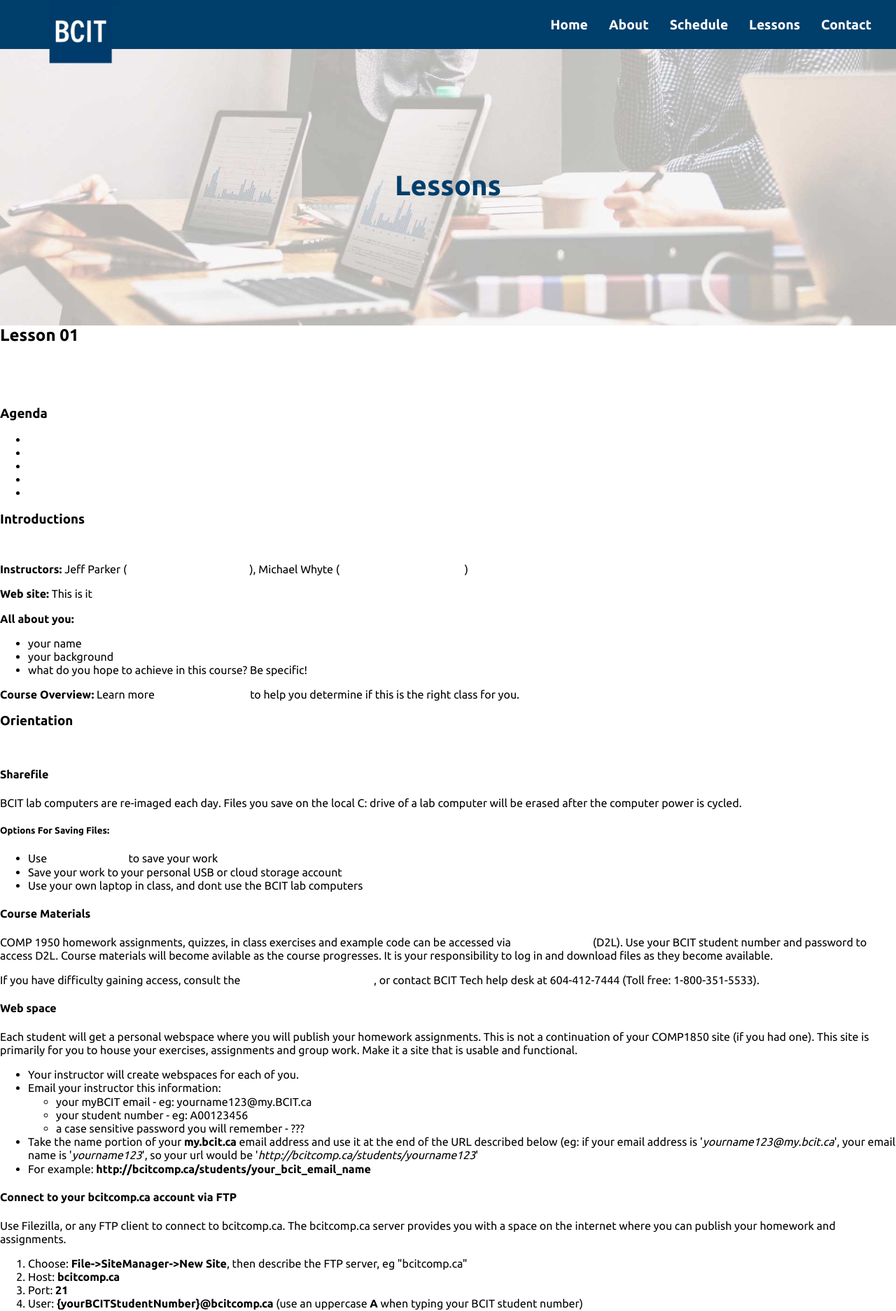
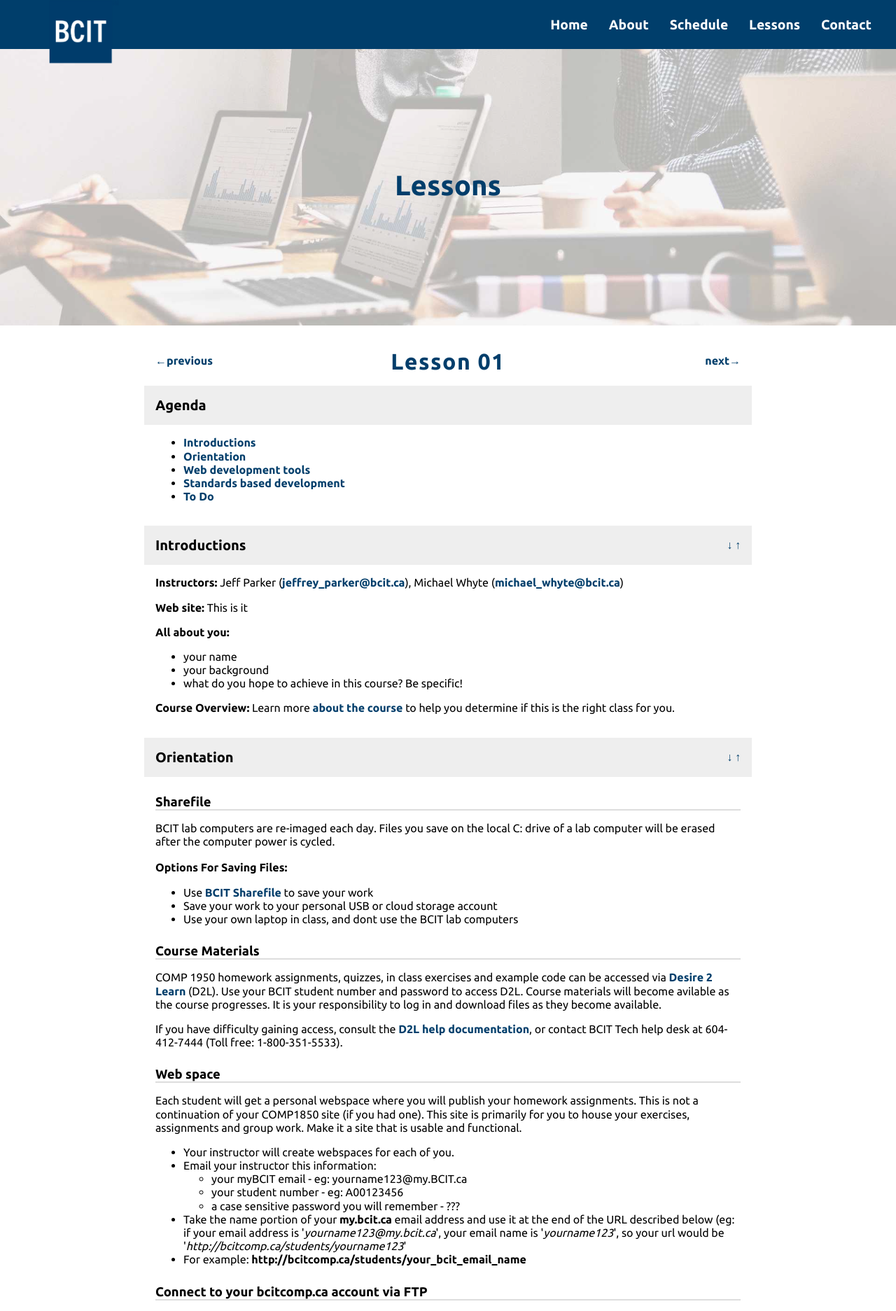
Before and after one commit to laurenthiasherly/1950-final, a PHP site: page /lessons01.php in a window 1280 px wide. Shown: the top 1873 px of the page at 70% size. Run offline with PHP 8.4, Linux system fonts and the light colour scheme; some libraries are stand-ins or nearby versions.

Commit message:
Changes to navigation arrows on lessons page.

```diff
--- a/css/styles.css
+++ b/css/styles.css
@@ -483,6 +483,87 @@
   th, td {
     width: 40%;
     height: 50px; } }
+.lessons {
+  margin-left: auto;
+  margin-right: auto;
+  max-width: 900px;
+  min-width: 320px;
+  padding: 2em;
+  overflow-wrap: break-word; }
+  .lessons img {
+    display: block;
+    margin: 0.5em auto;
+    padding: 0.5em;
+    border: solid 2px #eeeeee; }
+  .lessons li > img {
+    margin: 0.5em; }
+  .lessons a {
+    color: #003e6b; }
+    .lessons a:hover, .lessons a:focus, .lessons a:active {
+      color: #38abff; }
+  .lessons h2 {
+    text-align: center;
+    font-size: 2rem;
+    color: #003e6b;
+    letter-spacing: 1.5px; }
+  .lessons h3 {
+    margin: 1rem -1rem 0;
+    padding: 1rem;
+    padding-right: 2rem;
+    background-color: #eeeeee;
+    font-size: 1.25rem; }
+  .lessons h4 {
+    font-size: 1.15rem;
+    margin-top: 1.5rem;
+    margin-bottom: 1rem;
+    border-bottom: 2px solid #dddddd; }
+  .lessons h5 {
+    font-size: 1rem;
+    margin-top: 1.15rem;
+    margin-bottom: 1rem; }
+  .lessons .lesson-header {
+    margin-left: auto;
+    margin-right: auto; }
+    .lessons .lesson-header ol {
+      font-weight: bold; }
+      .lessons .lesson-header ol li {
+        padding: 0.5em 0; }
+  .lessons .content,
+  .lessons .lesson-header {
+    padding-top: 91px;
+    margin-top: -91px; }
+    .lessons .content > div,
+    .lessons .lesson-header > div {
+      position: relative; }
+  .lessons .link-previous,
+  .lessons .link-next,
+  .lessons .scroll-nav {
+    position: absolute;
+    margin: 0;
+    top: 50%;
+    transform: translate(0, -50%); }
+  .lessons .scroll-nav {
+    right: 0; }
+  .lessons .link-previous, .lessons .link-next {
+    font-size: 1em; }
+  .lessons .link-previous {
+    left: 0; }
+  .lessons .link-next {
+    right: 0; }
+  @media (max-width: 520px) {
+    .lessons {
+      padding: 1em; }
+      .lessons h2 {
+        font-size: 1.5rem; }
+      .lessons .link-previous, .lessons .link-next {
+        font-size: 0.75em; }
+      .lessons ul, .lessons ol {
+        padding-left: 1.75em; }
+      .lessons .content,
+      .lessons .lesson-header {
+        padding-top: 70px;
+        margin-top: -70px; } }
+
 .contact {
   margin-top: 140px;
   min-width: 320px; }
--- a/lessons01.php
+++ b/lessons01.php
@@ -13,8 +13,8 @@
 			<section class="lesson-header" id="lesson-top">
 				<div>
 					<h2>Lesson 01</h2>
-					<p><a href="lessons.php" class="link-previous" title="previous section"><</a></p>
-					<p><a href="lessons02.php" class="link-next" title="next section">></a></p>
+					<p><a href="lessons.php" class="link-previous" title="previous lesson (index)">&#x2190;previous</a></p>
+					<p><a href="lessons02.php" class="link-next" title="next lesson">next&#x2192;</a></p>
 				</div>
 			</section>
 
@@ -32,7 +32,7 @@
 			<section class="content" id="intro">
 				<div>
 					<h3>Introductions</h3>
-					<p class="mini-nav">
+					<p class="scroll-nav">
 						<a href="#orientation" title="next">&#x2193;</a>
 						<a href="#lesson-top" title="previous">&#x2191;</a>
 					</p>
@@ -51,7 +51,7 @@
 			<section class="content" id="orientation">
 				<div>
 					<h3>Orientation</h3>
-					<p class="mini-nav">
+					<p class="scroll-nav">
 						<a href="#tools" title="next">&#x2193;</a>
 						<a href="#intro" title="previous">&#x2191;</a>
 					</p>
@@ -103,7 +103,7 @@
 			<section class="content" id="tools">
 				<div>
 					<h3>Web development tools</h3>
-					<p class="mini-nav">
+					<p class="scroll-nav">
 						<a href="#standards" title="next">&#x2193;</a>
 						<a href="#orientation" title="previous">&#x2191;</a>
 					</p>
@@ -205,7 +205,7 @@
 			<section class="content" id="standards">
 				<div>
 					<h3>Standards based development</h3>
-					<p class="mini-nav">
+					<p class="scroll-nav">
 						<a href="#to-do" title="next">&#x2193;</a>
 						<a href="#tools" title="previous">&#x2191;</a>
 					</p>
@@ -385,7 +385,7 @@
 			<section class="content" id="to-do">
 				<div>
 					<h3>To Do</h3>
-					<p class="mini-nav">
+					<p class="scroll-nav">
 						<a href="#standards" title="previous">&#x2191;</a>
 						<a href="#lesson-top" title="previous">&#x2912;</a>
 					</p>
--- a/scss/_lessons.scss
+++ b/scss/_lessons.scss
@@ -4,7 +4,7 @@
     max-width: $large;
     min-width: $min-width;
     padding: 2em;
-    overflow-wrap: break-word;
+    overflow-wrap: break-word; //so long links in the lesson text will break across multiple lines, at smaller widths
 
     img{
         display: block;
@@ -56,7 +56,6 @@
     }
 
     .lesson-header{
-        max-width: $mobile;
         @include margin-center;
 
         ol{
@@ -80,31 +79,40 @@
 
     .link-previous,
     .link-next,
-    .mini-nav{
+    .scroll-nav{
         position: absolute;
         margin: 0;
+        top: 50%;
+        transform: translate(0, -50%);
     }
 
-    .mini-nav{
-        top: 1em;
+    .scroll-nav{
         right: 0;
     }
 
+    .link-previous, .link-next{
+        font-size: 1em;
+    }
+
     .link-previous{
-        top: 0;
         left: 0;
-        font-size: 2em;
     }
 
     .link-next{
-        top: 0;
         right: 0;
-        font-size: 2em;
     }
 
 
     @media (max-width:$mobile){
         padding: 1em;
+
+        h2{
+            font-size: 1.5rem;
+        }
+
+        .link-previous, .link-next{
+            font-size: 0.75em;
+        }
 
         ul, ol{
             padding-left: 1.75em;
```
